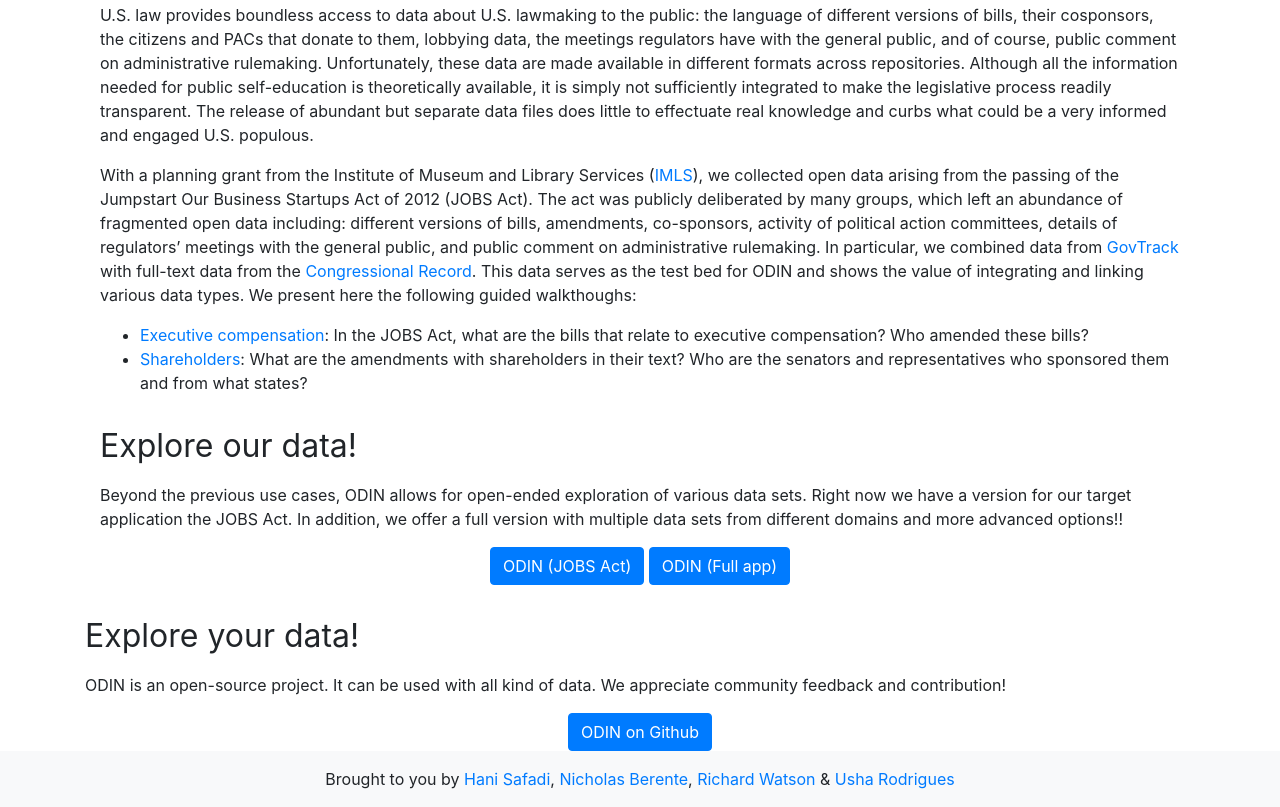
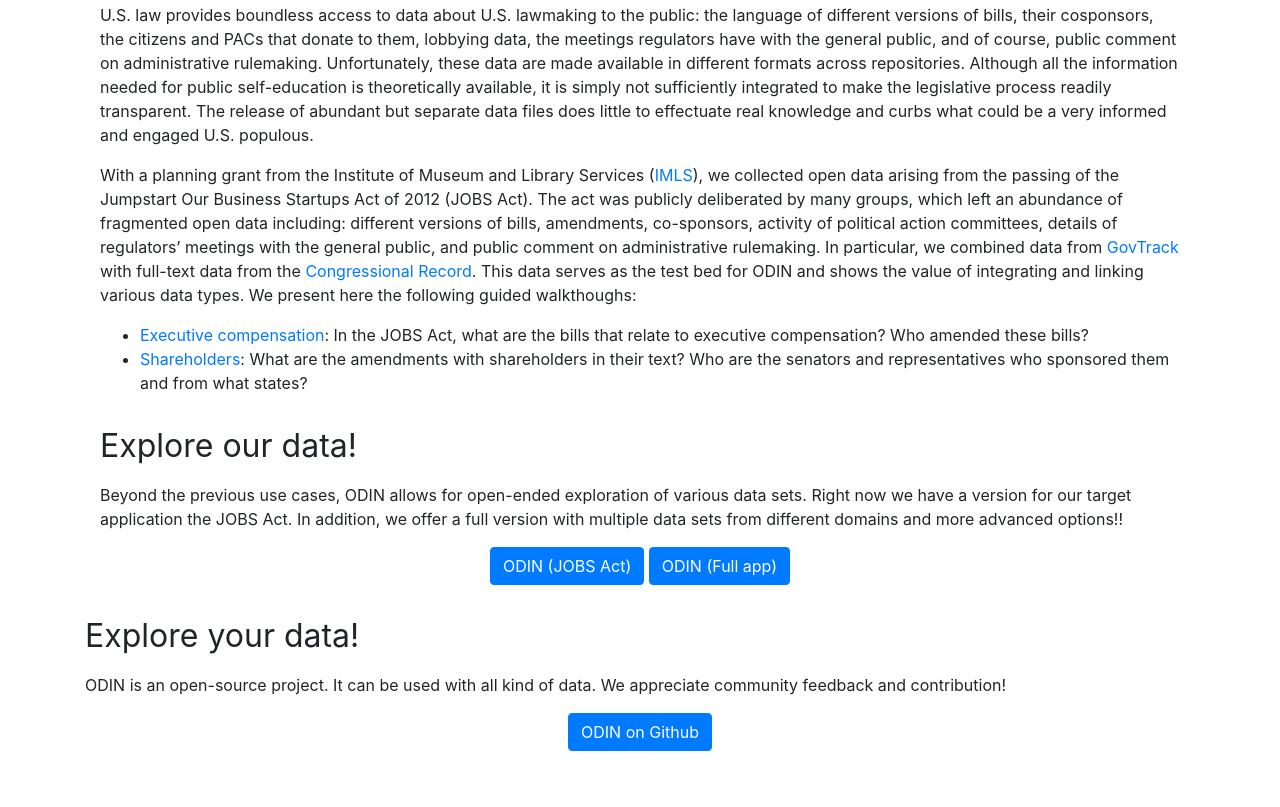
Before and after one commit to hanisaf/odin-site, a website: page index.html in a window 1280 px wide. Shown: the part 878-1685 px from the top of the page. After the commit the page ends 1629 px from the top, so only its background shows below. Drawn offline with Linux system fonts and the light colour scheme.

Commit message:
Update index.html

```diff
--- a/index.html
+++ b/index.html
@@ -187,19 +187,6 @@
     </div>
 
   <!-- Footer -->
-  <footer class="py-3 bg-light">
-    <div class="container">
-      <p class="m-0 text-center text-black"> Brought to you by
-        <a href="https://www.terry.uga.edu/directory/profile/hanisaf/">Hani Safadi</a>,
-        <a href="http://www.terry.uga.edu/directory/profile/berente/">Nicholas Berente</a>,
-        <a href="http://www.terry.uga.edu/directory/profile/rwatson/">Richard Watson</a> &amp;
-        <a href="http://www.law.uga.edu/profile/usha-rodrigues/">Usha Rodrigues</a>
-      </p>
-    </div>
-  </footer>
-  <!-- Bootstrap core JavaScript -->
-  <script src="vendor/jquery/jquery.min.js"></script>
-  <script src="vendor/bootstrap/js/bootstrap.bundle.min.js"></script>
 
 </body>
 
```
